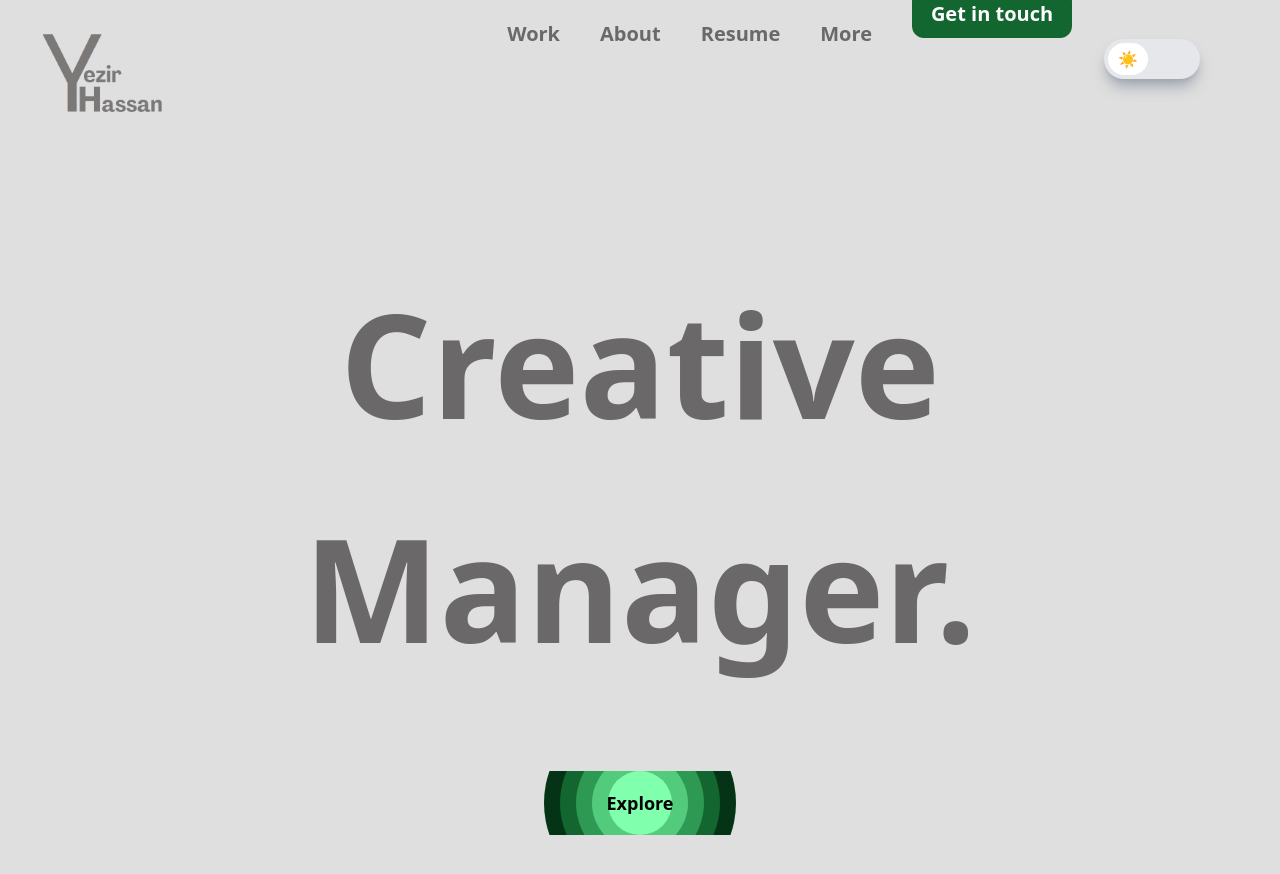
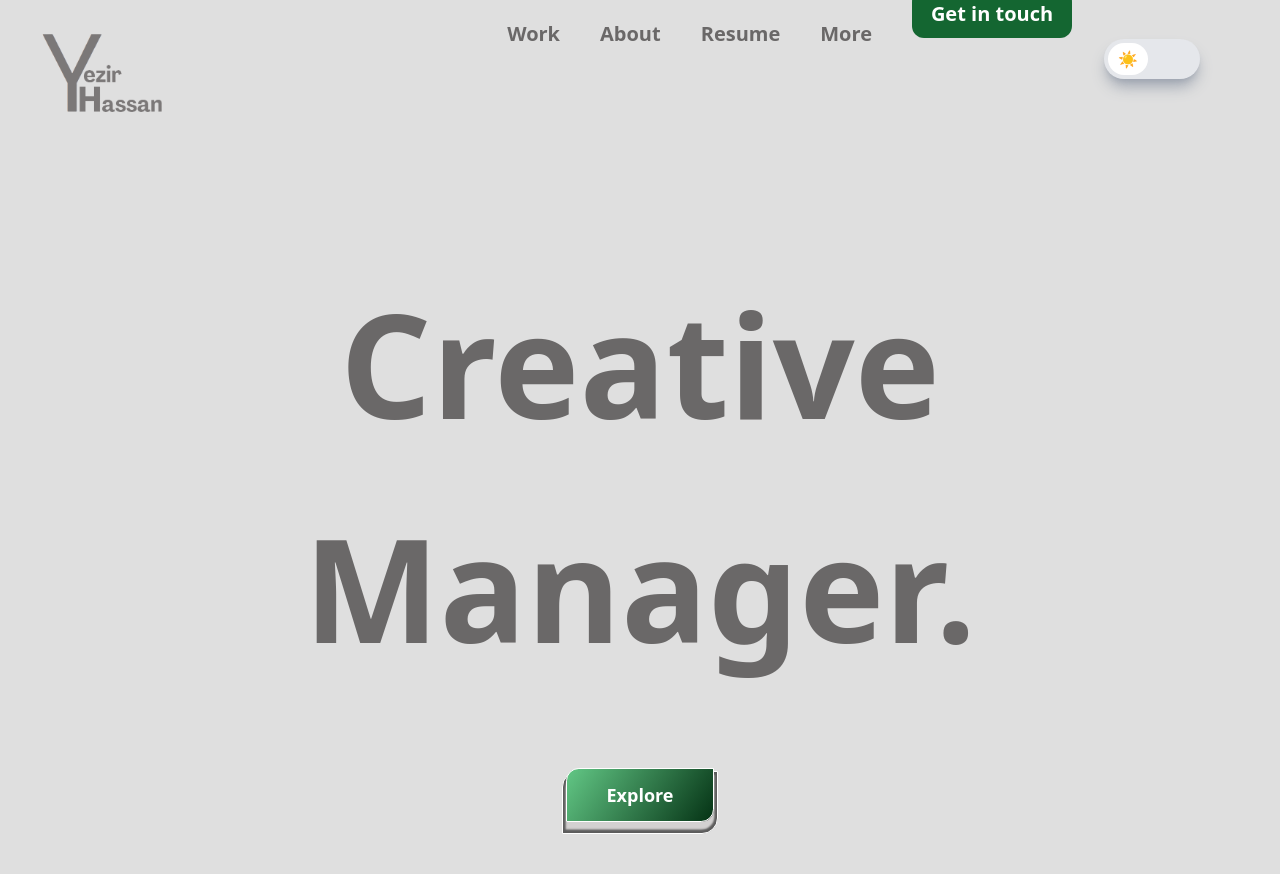
Before and after one commit to grzdev/yezirhassan, a SvelteKit app: page / in a window 1280 px wide. Shown: the top 874 px of the page. Built offline with nearby package versions, Linux system fonts and the light colour scheme; some icons are missing.

Commit message:
button change

```diff
--- a/src/modules/Home.svelte
+++ b/src/modules/Home.svelte
@@ -43,10 +43,10 @@
 
 <div class="flex flex-col jusitfy-center items-center p-[2rem]">
   <!-- name/occupation -->
-  <div class=" mt-[8rem] sm:mt-[2rem] md:mt-[3rem]">
+  <div class=" mt-[7rem] sm:mt-[2rem] md:mt-[3rem]">
     <div class="">
       <h2
-        class="hover:text-black dark:hover:text-white transition duration-500 ease-in-out text-[3.5rem] sm:text-[7rem] md:text-[9rem] font-bold text-[#6a6868] dark:text-[#989898] leading-[4rem] sm:leading-[7rem] md:leading-[14rem] mt-[0rem] sm:mt-[3rem] md:mt-[1rem]"
+        class="hover:text-black dark:hover:text-white transition duration-500 ease-in-out text-[3.5rem] sm:text-[7rem] md:text-[9rem] font-bold text-[#6a6868] dark:text-[#989898] leading-[4rem] sm:leading-[7rem] md:leading-[14rem] mt-[1rem] sm:mt-[3rem] md:mt-[1rem]"
       >
         <span id="options" class="">Sports Journalist.</span>
       </h2>
@@ -58,7 +58,7 @@
     class="flex flex-row items-center justify-center mt-[3rem] sm:mt-[6rem] md:mt-[4.5rem]"
   >
     <a href="/work">
-      <button
+      <!-- <button
         class="relative border hover:border-sky-600 duration-500 group cursor-pointer text-sky-50 overflow-hidden h-12 sm:h-16 md:h-16 w-40 sm:w-56 md:w-56 rounded-xl bg-sky-800 p-2 flex justify-center items-center font-extrabold"
       >
         <div
@@ -79,6 +79,11 @@
         <p class="z-10 text-black dark:text-white font-semibolc text-lg">
           Explore
         </p>
+      </button> -->
+      <button
+        class=" duration-500 group cursor-pointer flex justify-center items-center font-extrabold"
+      >
+        <span> Explore</span>
       </button>
     </a>
   </div>
@@ -89,25 +94,25 @@
       <h4 class="move-from-buttom">
         <Icon
           icon="emojione-monotone:newspaper"
-          class=" text-4xl sm:text-5xl md:text-6xl text-[#1b8b42] dark:text-[#52CC7C] absolute mt-[-20rem] ml-[-8rem] sm:mt-[-30rem] md:mt-[-28rem] sm:ml-[-14rem] md:ml-[-25rem]"
+          class=" text-4xl sm:text-5xl md:text-6xl text-[#2E9953] dark:text-[#52CC7C] absolute mt-[-21rem] ml-[-8rem] sm:mt-[-30rem] md:mt-[-28rem] sm:ml-[-14rem] md:ml-[-25rem]"
         />
       </h4>
       <h4 class="move-from-buttom">
         <Icon
           icon="fa6-solid:photo-film"
-          class=" text-2xl sm:text-4xl md:text-4xl text-[#1b8b42] dark:text-[#52CC7C] absolute mt-[-19rem] ml-[7rem] sm:mt-[-28rem] md:mt-[-26rem] sm:ml-[13rem] md:ml-[22rem]"
+          class=" text-2xl sm:text-4xl md:text-4xl text-[#2E9953] dark:text-[#52CC7C] absolute mt-[-20rem] ml-[7rem] sm:mt-[-28rem] md:mt-[-26rem] sm:ml-[13rem] md:ml-[22rem]"
         />
       </h4>
       <h4 class="move-from-buttom">
         <Icon
           icon="fontisto:python"
-          class=" text-3xl sm:text-4xl md:text-5xl text-[#1b8b42] dark:text-[#52CC7C] absolute absolute mt-[4.3rem] ml-[-10rem] sm:mt-[-1rem] md:mt-[0.6rem] sm:ml-[-19rem] md:ml-[-28rem]"
+          class=" text-3xl sm:text-4xl md:text-5xl text-[#2E9953] dark:text-[#52CC7C] absolute absolute mt-[4.3rem] ml-[-10rem] sm:mt-[-1rem] md:mt-[0.6rem] sm:ml-[-19rem] md:ml-[-28rem]"
         />
       </h4>
       <h4 class="move-from-buttom">
         <Icon
           icon="el:idea"
-          class=" text-4xl sm:text-5xl md:text-6xl text-[#1b8b42] dark:text-[#52CC7C] absolute mt-[4rem] ml-[8rem] sm:mt-[-1rem] md:mt-[0.1rem] sm:ml-[15rem] md:ml-[26rem]"
+          class=" text-4xl sm:text-5xl md:text-6xl text-[#2E9953] dark:text-[#52CC7C] absolute mt-[4rem] ml-[8rem] sm:mt-[-1rem] md:mt-[0.1rem] sm:ml-[15rem] md:ml-[26rem]"
         />
       </h4>
     </div>
@@ -151,7 +156,7 @@
       opacity: 1;
     }
   }
-  button {
+  /* button {
     font-family: inherit;
     font-weight: 700;
     cursor: pointer;
@@ -164,9 +169,9 @@
   }
 
   button:focus,
-  /* button:hover {
+  button:hover {
     color: rgb(170, 170, 170);
-  } */
+  }
 
   button:focus:after,
   button:hover:after {
@@ -186,6 +191,48 @@
     transition-timing-function: cubic-bezier(0.25, 0.8, 0.25, 1);
     transition-duration: 400ms;
     transition-property: width, left;
+  } */
+  button {
+    padding: 0.1em 0.25em;
+    width: 13em;
+    height: 5.2em;
+    background-color: #5c5c5c;
+    border: 0.08em solid #fff;
+    border-radius: 1rem 0 1rem 0;
+    font-size: 12px;
+  }
+
+  button span {
+    position: relative;
+    display: flex;
+    justify-content: center;
+    align-items: center;
+    font-weight: 700;
+    bottom: 0.4em;
+    width: 8.25em;
+    height: 3em;
+    background: rgb(5, 51, 21);
+    background: linear-gradient(
+      304deg,
+      rgba(5, 51, 21, 1) 0%,
+      rgba(98, 199, 133, 1) 100%
+    );
+
+    border-radius: 0.8rem 0 0.8rem 0;
+    font-size: 1.5em;
+    color: #fff;
+    border: 0.08em solid #fff;
+    box-shadow: 0 0.4em 0.1em 0.019em #d3d1d1;
+  }
+
+  button span:hover {
+    transition: all 0.5s;
+    transform: translate(0, 0.4em);
+    box-shadow: 0 0 0 0 #d3d1d1;
+  }
+
+  button span:not(hover) {
+    transition: all 1s;
   }
 
   /* Name/Occupation */
@@ -222,9 +269,9 @@
     }
   }
 
-  h1 {
+  /* h1 {
     animation: moveFromBottomRight 1s ease-in-out;
-  }
+  } */
 
   h2 {
     animation: moveFromBottomRight2 1s ease-in-out;
```
